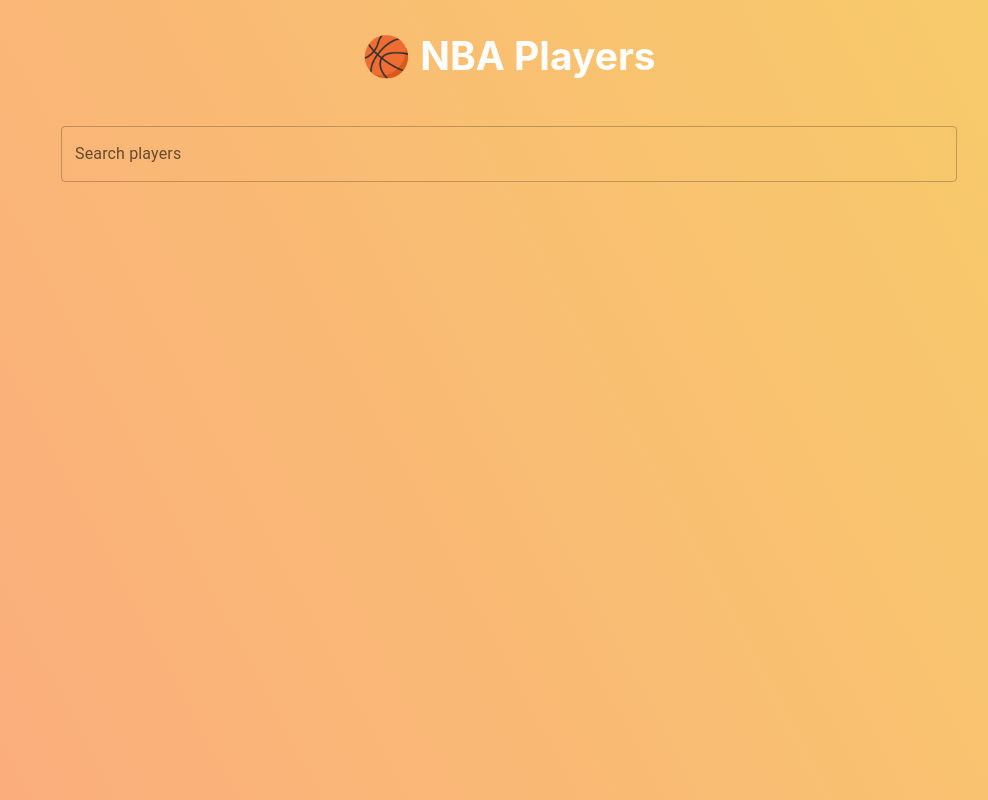
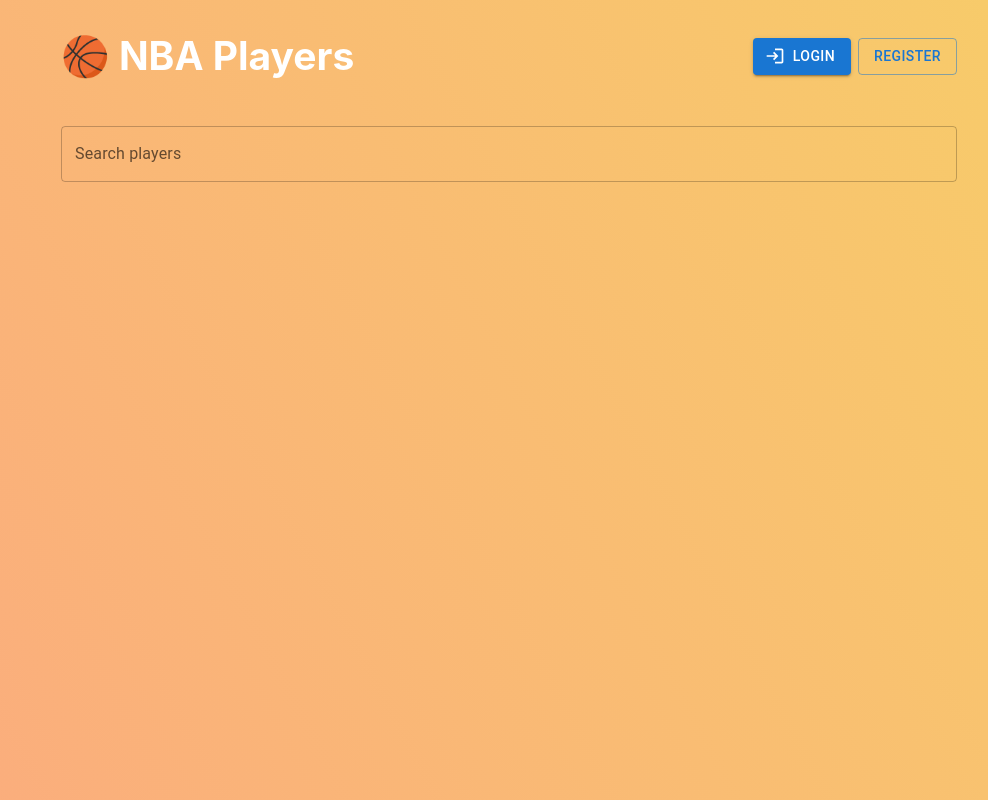
Before and after one commit to OctavianUrsu/react-nbaplayers-client, a React (Create React App) app: page / in a window 1280 px wide. Shown: the whole page, without its empty margins (131-1119 px from the left). Built offline with nearby package versions, Linux system fonts and the light colour scheme; no server answers.

Commit message:
Add navbar and login components

```diff
--- a/src/App.css
+++ b/src/App.css
@@ -7,12 +7,10 @@
   color: white;
 }
 
-.App-header {
+header {
   display: flex;
   flex-direction: column;
   align-items: center;
-  justify-content: space-between;
-  margin: 0 3em;
 }
 
 .MuiCardContent-root .css-46bh2p-MuiCardContent-root {
--- a/src/App.tsx
+++ b/src/App.tsx
@@ -1,14 +1,13 @@
 import './App.css';
 
+import Navbar from './components/Navbar'
 import Searchbar from './components/Searchbar';
 
 function App() {
   return (
     <div className='App'>
-      <header className='App-header'>
-        <div>
-          <h2>🏀 NBA Players</h2>
-        </div>
+      <header>
+        <Navbar />
         <Searchbar />
       </header>
     </div>
--- /dev/null
+++ b/src/components/Login.module.css
@@ -0,0 +1,10 @@
+.modal {
+  position: absolute;
+  left: 50%;
+  top: 50%;
+  transform: translate(-50%, -50%);
+  background-color: aliceblue;
+  padding: 3em;
+  border-radius: 10px;
+  width: 25vw;
+}
--- /dev/null
+++ b/src/components/Login.tsx
@@ -0,0 +1,49 @@
+import React from 'react';
+
+import Button from '@mui/material/Button';
+import Box from '@mui/material/Box';
+import TextField from '@mui/material/TextField';
+import Modal from '@mui/material/Modal';
+import LoginIcon from '@mui/icons-material/Login';
+
+import styles from './Login.module.css';
+
+export default function Login() {
+  const [open, setOpen] = React.useState(false);
+  const handleOpen = () => setOpen(true);
+  const handleClose = () => setOpen(false);
+
+  return (
+    <>
+      <Button
+        onClick={handleOpen}
+        variant='contained'
+        startIcon={<LoginIcon />}
+      >
+        Login
+      </Button>
+
+      <Modal
+        open={open}
+        onClose={handleClose}
+        aria-labelledby='modal-modal-title'
+        aria-describedby='modal-modal-description'
+      >
+        <Box className={styles.modal}>
+          <div style={{ display: 'flex', flexDirection: 'column' }}>
+            <TextField id='outlined-input' label='Login' type='text' />
+            <TextField
+              style={{ marginTop: '1em' }}
+              id='outlined-password-input'
+              label='Password'
+              type='password'
+            />
+            <Button style={{ marginTop: '1em' }} variant='text'>
+              Login
+            </Button>
+          </div>
+        </Box>
+      </Modal>
+    </>
+  );
+}
--- /dev/null
+++ b/src/components/Navbar.module.css
@@ -0,0 +1,8 @@
+.navbar {
+  display: flex;
+  flex-direction: row;
+  align-items: center;
+  justify-content: space-between;
+  max-width: 70vw;
+  width: 100%;
+}
--- /dev/null
+++ b/src/components/Navbar.tsx
@@ -0,0 +1,20 @@
+import Button from '@mui/material/Button';
+import Login from './Login';
+
+import styles from './Navbar.module.css';
+
+export default function Navbar() {
+  return (
+    <div className={styles.navbar}>
+      <div>
+        <h2>🏀 NBA Players</h2>
+      </div>
+      <div className='navbar__credentials'>
+        <Login />
+        <Button variant='outlined' style={{ marginLeft: '0.5em' }}>
+          Register
+        </Button>
+      </div>
+    </div>
+  );
+}
```
